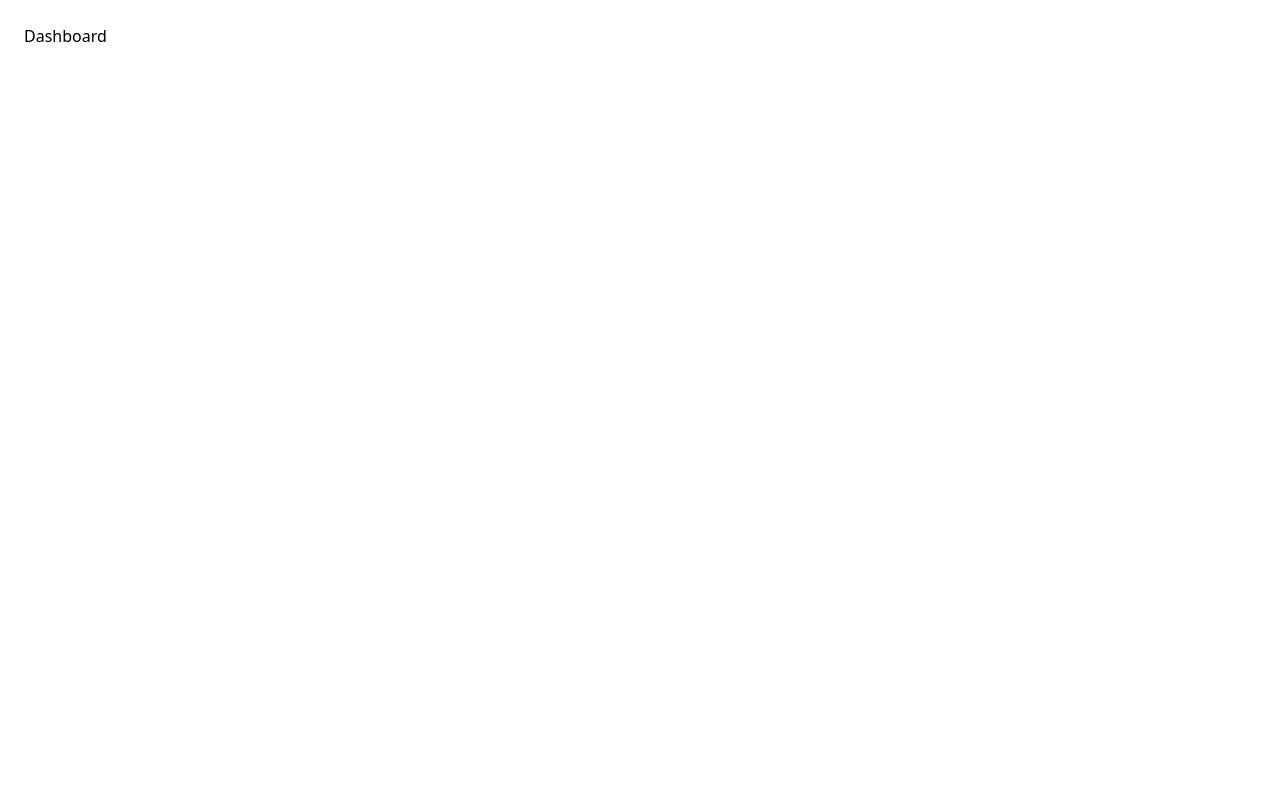
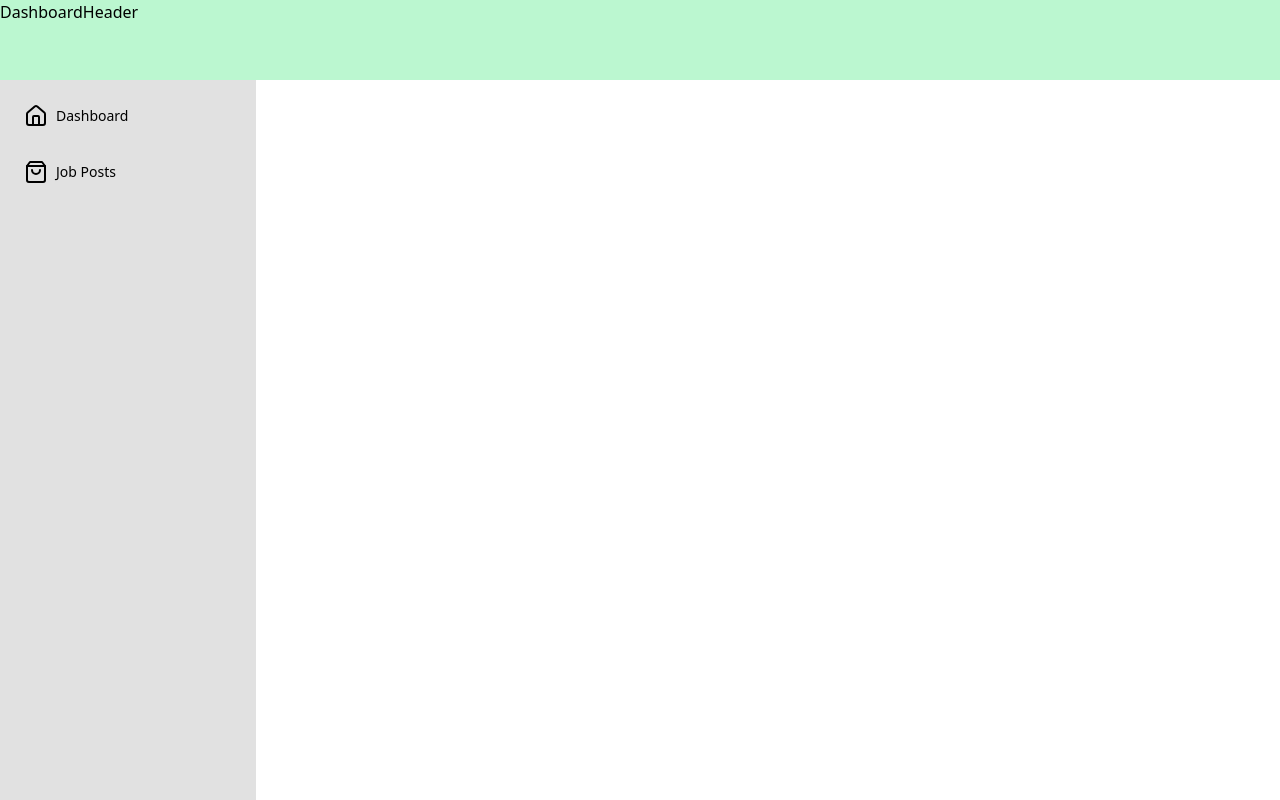
Before and after one commit to joshuaoni/tbwrge, a Next.js app: page / in a window 1280 px wide. Built offline with nearby package versions, Linux system fonts and the light colour scheme.

Commit message:
setup header

```diff
--- /dev/null
+++ b/src/components/dashboard-header.tsx
@@ -0,0 +1,11 @@
+import React from "react";
+
+const DashboardHeader = () => {
+  return (
+    <div className="z-20 w-screen h-20 bg-green-200 fixed top-0">
+      DashboardHeader
+    </div>
+  );
+};
+
+export default DashboardHeader;
--- /dev/null
+++ b/src/components/dashboard-wrapper/index.tsx
@@ -0,0 +1,15 @@
+import LeftSideBar from "@/components/left-side-bar";
+import React from "react";
+import DashboardHeader from "../dashboard-header";
+
+const Dashboard = ({ children }: any) => {
+  return (
+    <div className="">
+      <DashboardHeader />
+      <LeftSideBar />
+      <div className="ml-72 bg-white h-screen p-4 pt-24">{children}</div>
+    </div>
+  );
+};
+
+export default Dashboard;
--- /dev/null
+++ b/src/components/left-side-bar.tsx
@@ -0,0 +1,65 @@
+import { House, ShoppingBag } from "lucide-react";
+import {
+  useParams,
+  usePathname,
+  useRouter,
+  useSearchParams,
+} from "next/navigation";
+import React from "react";
+
+const LeftSideBar = () => {
+  const [leftSideItems, setLeftSideItems] = React.useState([
+    {
+      title: "Dashboard",
+      icon: <House />,
+      link: "/dashboard-home",
+      active: false,
+    },
+    {
+      title: "Job Posts",
+      icon: <ShoppingBag />,
+      link: "/job-postings",
+      active: false,
+    },
+  ]);
+  return (
+    <div className="fixed left-0 h-screen pt-24 w-[20%] bg-[#e1e1e1]   p-4">
+      {leftSideItems.map((item) => {
+        return (
+          <LeftSideBarItem item={item} setLeftSideItems={setLeftSideItems} />
+        );
+      })}
+    </div>
+  );
+};
+
+const LeftSideBarItem = ({ item, setLeftSideItems }: any) => {
+  const router = useRouter();
+  const pathName = usePathname();
+  const isActiveRoute = item.link === pathName;
+
+  const handleClick = () => {
+    setLeftSideItems((prevItems: any) => {
+      return prevItems.map((prevItem: any) => {
+        if (prevItem.title === item.title) {
+          return { ...prevItem, active: true };
+        }
+        return { ...prevItem, active: false };
+      });
+    });
+    router.push(item.link);
+  };
+  return (
+    <div
+      onClick={() => handleClick()}
+      className={`flex items-center space-x-2 p-2  mb-4 rounded-r-3xl cursor-pointer ${
+        isActiveRoute ? "bg-primary text-white" : ""
+      }`}
+    >
+      {item.icon}
+      <div className="text-sm">{item.title}</div>
+    </div>
+  );
+};
+
+export default LeftSideBar;
--- a/src/pages/_app.tsx
+++ b/src/pages/_app.tsx
@@ -1,6 +1,11 @@
 import "@/styles/globals.css";
 import type { AppProps } from "next/app";
+import DashboardWrapper from "../components/dashboard-wrapper";
 
 export default function App({ Component, pageProps }: AppProps) {
-  return <Component {...pageProps} />;
+  return (
+    <DashboardWrapper>
+      <Component {...pageProps} />
+    </DashboardWrapper>
+  );
 }
--- /dev/null
+++ b/src/pages/dashboard-home/index.tsx
@@ -0,0 +1,7 @@
+import React from "react";
+
+const index = () => {
+  return <div>DASHBOARD HOME</div>;
+};
+
+export default index;
--- a/src/pages/dashboard/index.tsx
+++ /dev/null
@@ -1,7 +0,0 @@
-import React from "react";
-
-const Dashboard = () => {
-  return <div>Dashboard</div>;
-};
-
-export default Dashboard;
--- a/src/pages/index.tsx
+++ b/src/pages/index.tsx
@@ -1,11 +1,3 @@
-import Image from "next/image";
-import localFont from "next/font/local";
-import Dashboard from "./dashboard";
-
 export default function Home() {
-  return (
-    <div className={`p-6`}>
-      <Dashboard />
-    </div>
-  );
+  return <div className={`p-6`}></div>;
 }
--- /dev/null
+++ b/src/pages/job-postings/index.tsx
@@ -0,0 +1,7 @@
+import React from "react";
+
+const JobPostings = () => {
+  return <div>JobPostings</div>;
+};
+
+export default JobPostings;
--- a/tailwind.config.ts
+++ b/tailwind.config.ts
@@ -11,6 +11,7 @@ const config: Config = {
       colors: {
         background: "var(--background)",
         foreground: "var(--foreground)",
+        primary: "orange",
       },
     },
   },
```
Also changed, not shown: package.json (+5 -4 lines), 2 other files (tests, documents, lock files or other folders).
